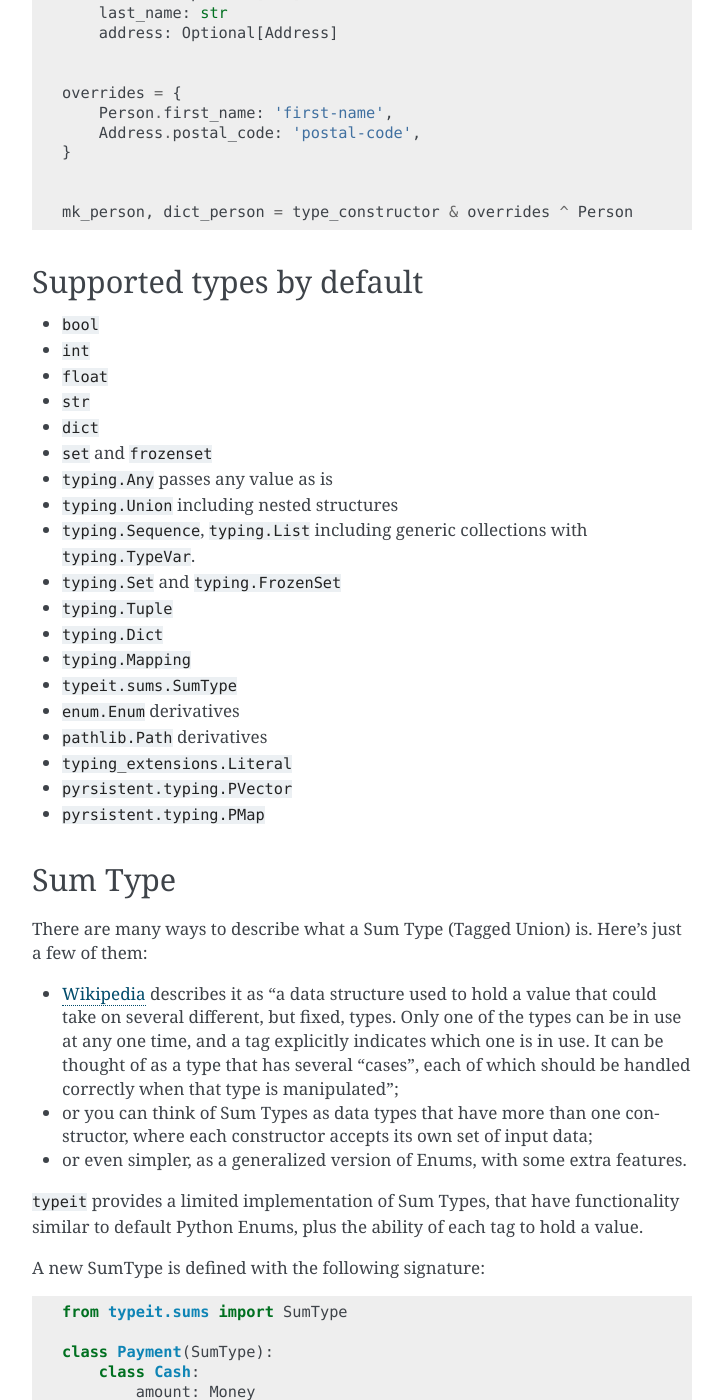
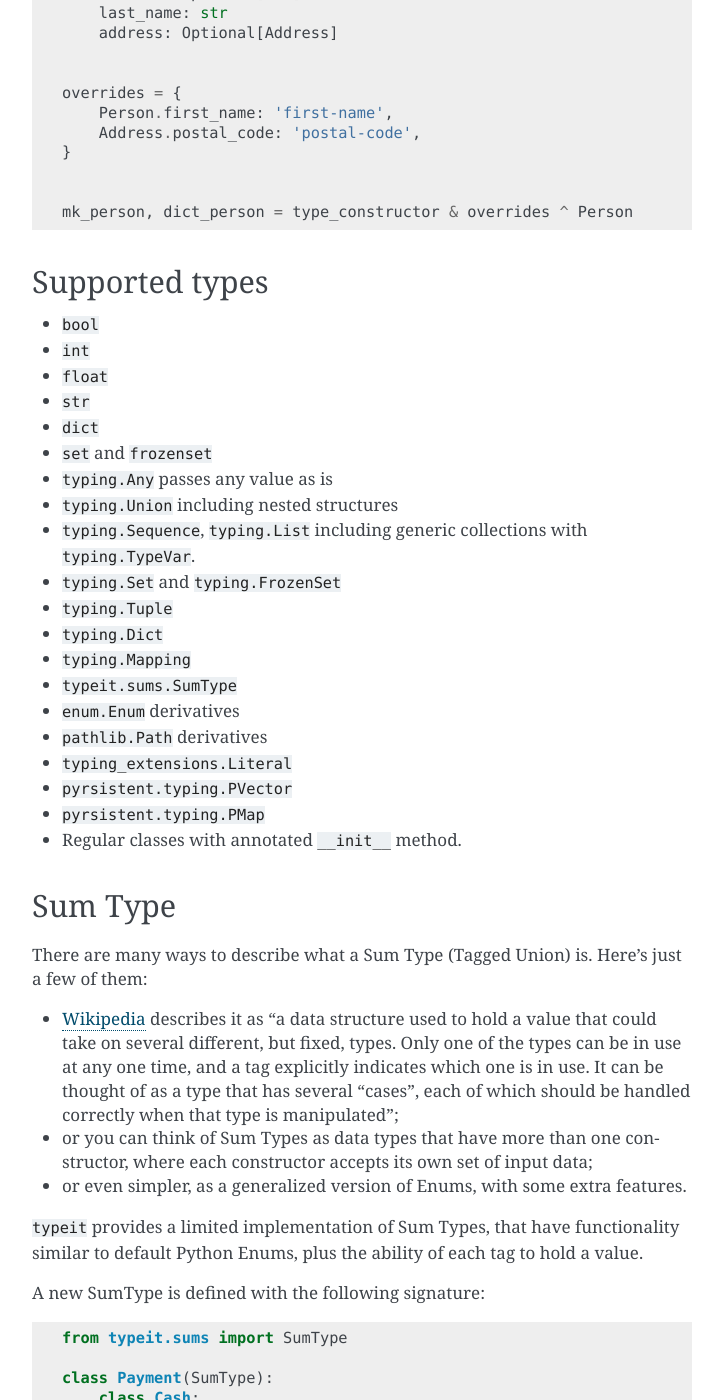
Before and after one commit to avanov/typeit, a Sphinx documentation site: the page built from docs/quickstart_guide.rst, in a window 1280 px wide and 1400 px high, scrolled down 2617 px. Shown: the whole window, without its empty margins (388-1111 px from the left). Built offline with Sphinx 7.4.7, drawn with Linux system fonts in a browser that asks for light colours; some of the changed text lies outside the part shown.

```diff
--- a/CHANGELOG.rst
+++ b/CHANGELOG.rst
@@ -1,12 +1,16 @@
 =========
 CHANGELOG
 =========
+
+0.13.0
+==============
+
+* Added support for regular classes with annotated ``__init__``.
 
 0.12.1, 0.12.2
 ==============
 
 * Experimental support for SumType.
-
 
 0.12.0
 ============
--- a/docs/conf.py
+++ b/docs/conf.py
@@ -51,9 +51,9 @@ author = 'Maxim Avanov'
 # built documents.
 #
 # The short X.Y version.
-version = '0.12'
+version = '0.13'
 # The full version, including alpha/beta/rc tags.
-release = '0.12.2'
+release = '0.13.0'
 
 # The language for content autogenerated by Sphinx. Refer to documentation
 # for a list of supported languages.
--- a/docs/quickstart_guide.rst
+++ b/docs/quickstart_guide.rst
@@ -148,8 +148,8 @@ any nested types, for instance:
     mk_person, dict_person = type_constructor & overrides ^ Person
 
 
-Supported types by default
---------------------------
+Supported types
+---------------
 
 * ``bool``
 * ``int``
@@ -170,6 +170,7 @@ Supported types by default
 * ``typing_extensions.Literal``
 * ``pyrsistent.typing.PVector``
 * ``pyrsistent.typing.PMap``
+* Regular classes with annotated ``__init__`` method.
 
 
 Sum Type
--- a/setup.py
+++ b/setup.py
@@ -38,7 +38,7 @@ with (here / 'README.rst').open() as f:
 # ----------------------------
 
 setup(name='typeit',
-      version='0.12.2',
+      version='0.13.0',
       description='typeit brings typed data into your project',
       long_description=README,
       classifiers=[
```
Also changed, not shown: 1 other file.
